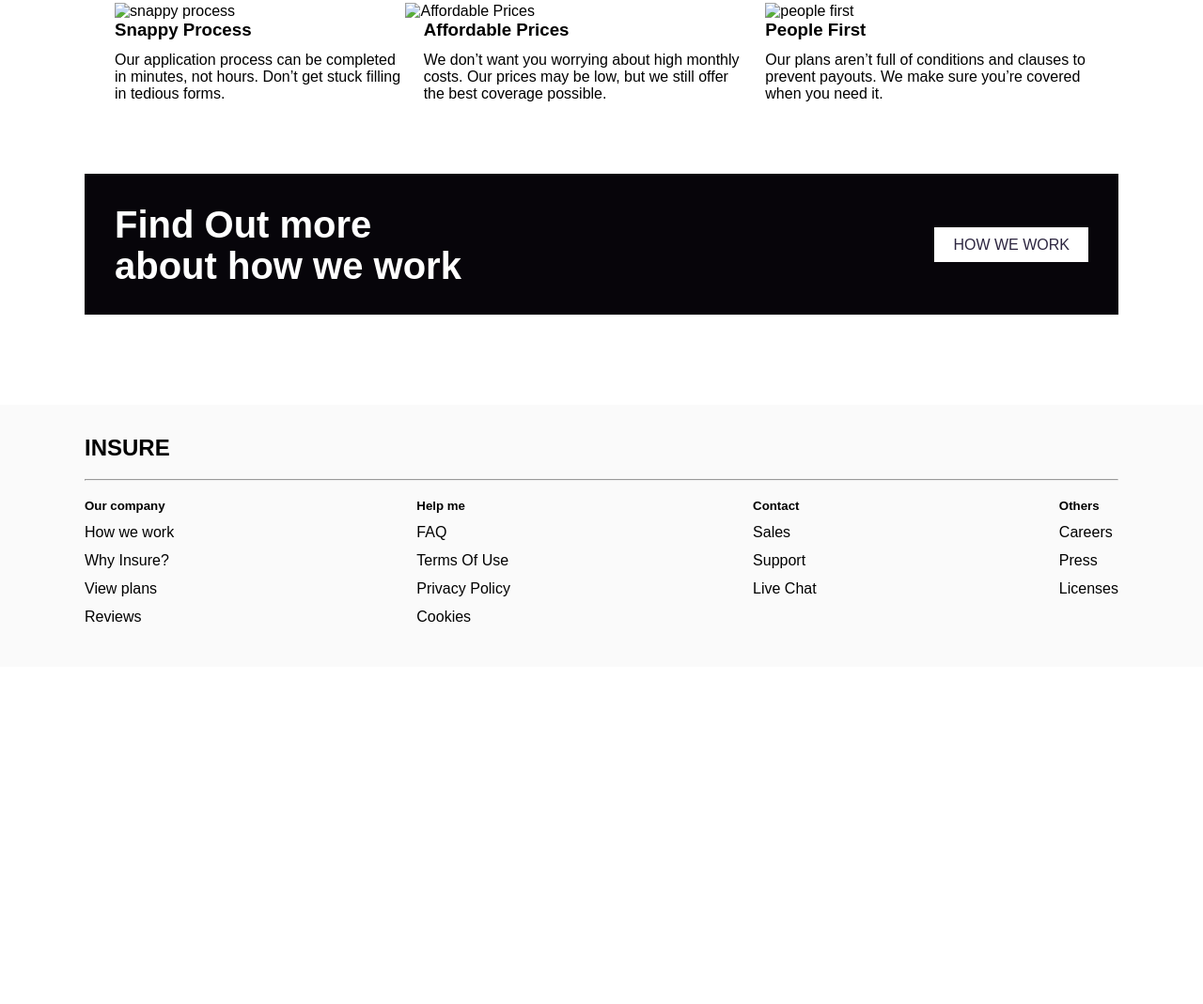
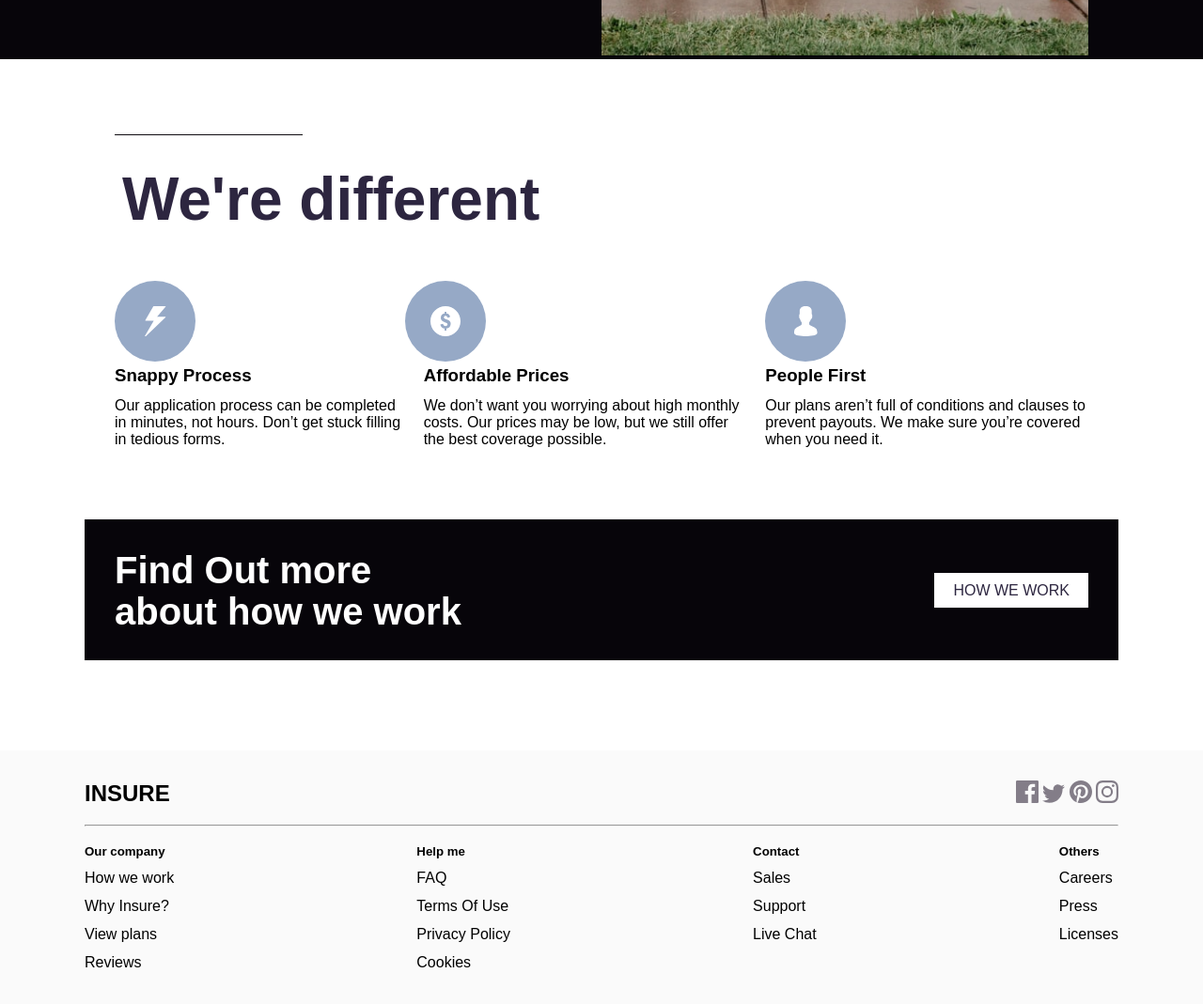
Before and after one commit to emmanuel5050/Insure-Landing-page-project, a plain HTML site: page index.html in a window 1280 px wide. Shown: the part 727-1796 px from the top of the page at 94% size. Before the commit the page ends 1437 px from the top, so only its background shows below. Drawn offline with Linux system fonts and the light colour scheme; the site is published under a folder, as on GitHub Pages, so addresses that start at the root find nothing.

Commit message:
final of final changes

```diff
--- a/index.html
+++ b/index.html
@@ -44,7 +44,7 @@
             <button class="button" type="submit">VIEW PLANS</button>
           </div>
           <div class="child-2">
-            <img src="/img/image-intro-desktop.jpg" alt="" />
+            <img src="img/image-intro-desktop.jpg" alt="" />
           </div>
         </div>
       </div>
@@ -56,7 +56,7 @@
         <h5 class="text-primary color-purple">We're different</h5>
         <div class="flex">
           <div>
-            <img src="/img/icon-snappy-process.svg" alt="snappy process" />
+            <img src="img/icon-snappy-process.svg" alt="snappy process" />
             <h3 class="">Snappy Process</h3>
             <p>
               Our application process can be completed in minutes, not hours.
@@ -65,7 +65,7 @@
           </div>
           <div>
             <img
-              src="/img/icon-affordable-prices.svg"
+              src="img/icon-affordable-prices.svg"
               alt="Affordable Prices"
             />
             <h3 class="px-1">Affordable Prices</h3>
@@ -75,7 +75,7 @@
             </p>
           </div>
           <div>
-            <img src="/img/icon-people-first.svg" alt="people first" />
+            <img src="img/icon-people-first.svg" alt="people first" />
             <h3>People First</h3>
             <p>
               Our plans aren’t full of conditions and clauses to prevent
@@ -102,10 +102,10 @@
         <div class="item-1">
           <h4 class="medium-heading">INSURE</h4>
           <div>
-            <img src="/img/icon-facebook.svg" alt="" />
-            <img src="/img/icon-twitter.svg" alt="" />
-            <img src="/img/icon-pinterest.svg" alt="" />
-            <img src="/img/icon-instagram.svg" alt="" />
+            <img src="img/icon-facebook.svg" alt="" />
+            <img src="img/icon-twitter.svg" alt="" />
+            <img src="img/icon-pinterest.svg" alt="" />
+            <img src="img/icon-instagram.svg" alt="" />
           </div>
         </div>
         <hr class="py-1" />
```
